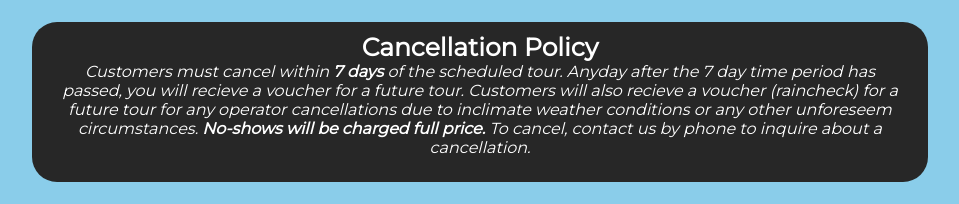
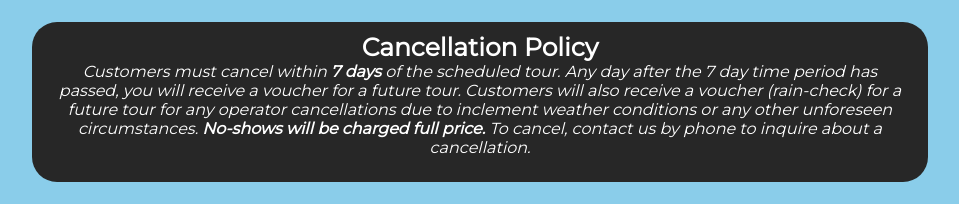
Before and after one commit to m-mstr/bottomsuptikitours, a website: page index.html in a window 1280 px wide. Shown: the part 3253-3457 px from the top of the page, without its empty margins (160-1119 px from the left). Drawn offline with nearby package versions, Linux system fonts and the light colour scheme; a script that the page names is missing; a web font is replaced by a local one.

```diff
--- a/index.html
+++ b/index.html
@@ -348,9 +348,9 @@
     <section class="cancel-box">
         <div class="cancel">
             <h2>Cancellation Policy</h2>
-            <p><em>Customers must cancel within <b>7 days</b> of the scheduled tour. Anyday after the 7 day time period
-                    has passed, you will recieve a voucher for a future tour. Customers will also recieve a voucher (raincheck) for a future tour
-                    for any operator cancellations due to inclimate weather conditions or any other unforeseem
+            <p><em>Customers must cancel within <b>7 days</b> of the scheduled tour. Any day after the 7 day time period
+                    has passed, you will receive a voucher for a future tour. Customers will also receive a voucher (rain-check) for a future tour
+                    for any operator cancellations due to inclement weather conditions or any other unforeseen
                     circumstances. <b>No-shows will be charged full price.</b> To cancel, contact us by phone to inquire
                     about a cancellation.</em>
             <p>
```
